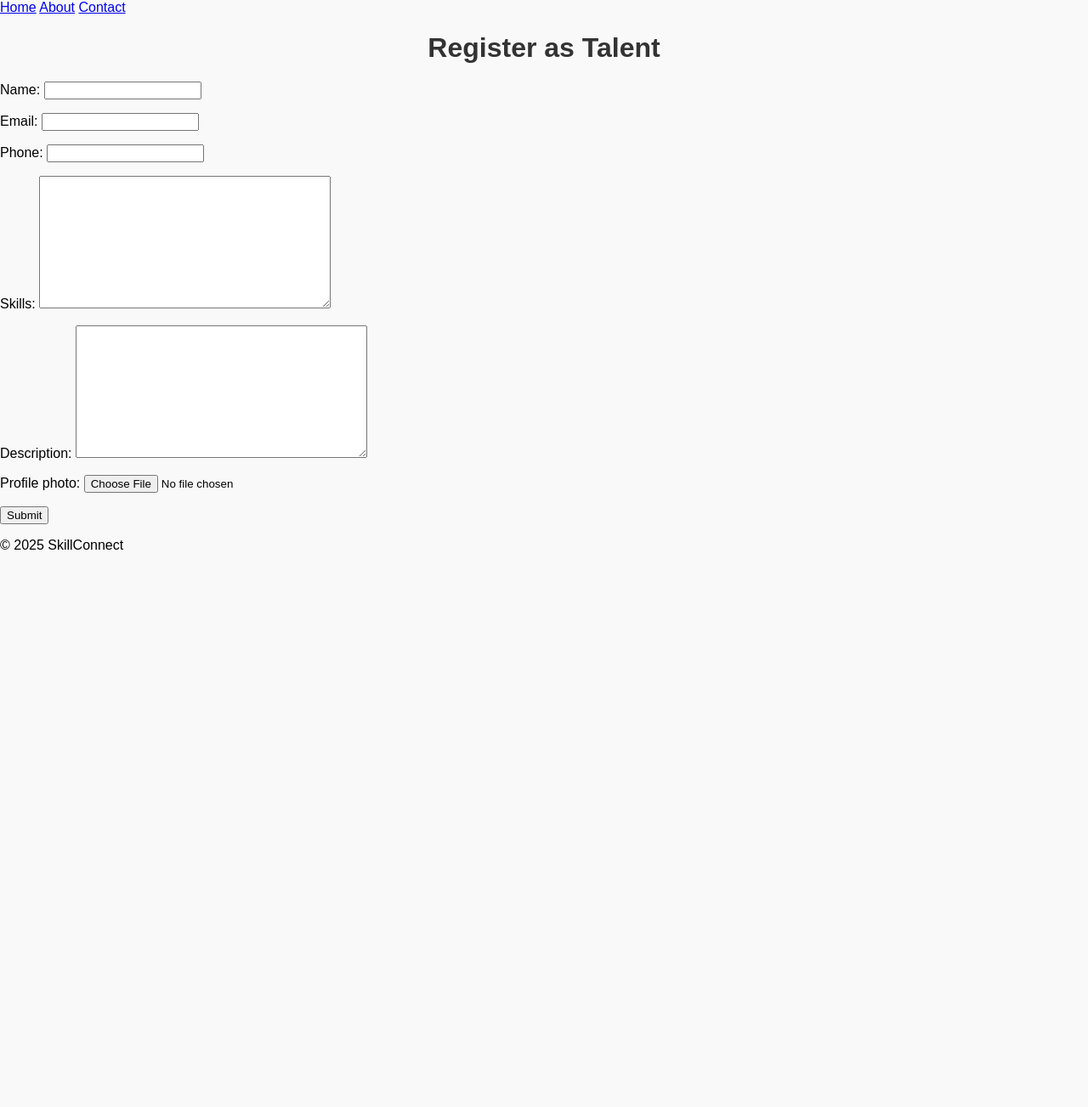
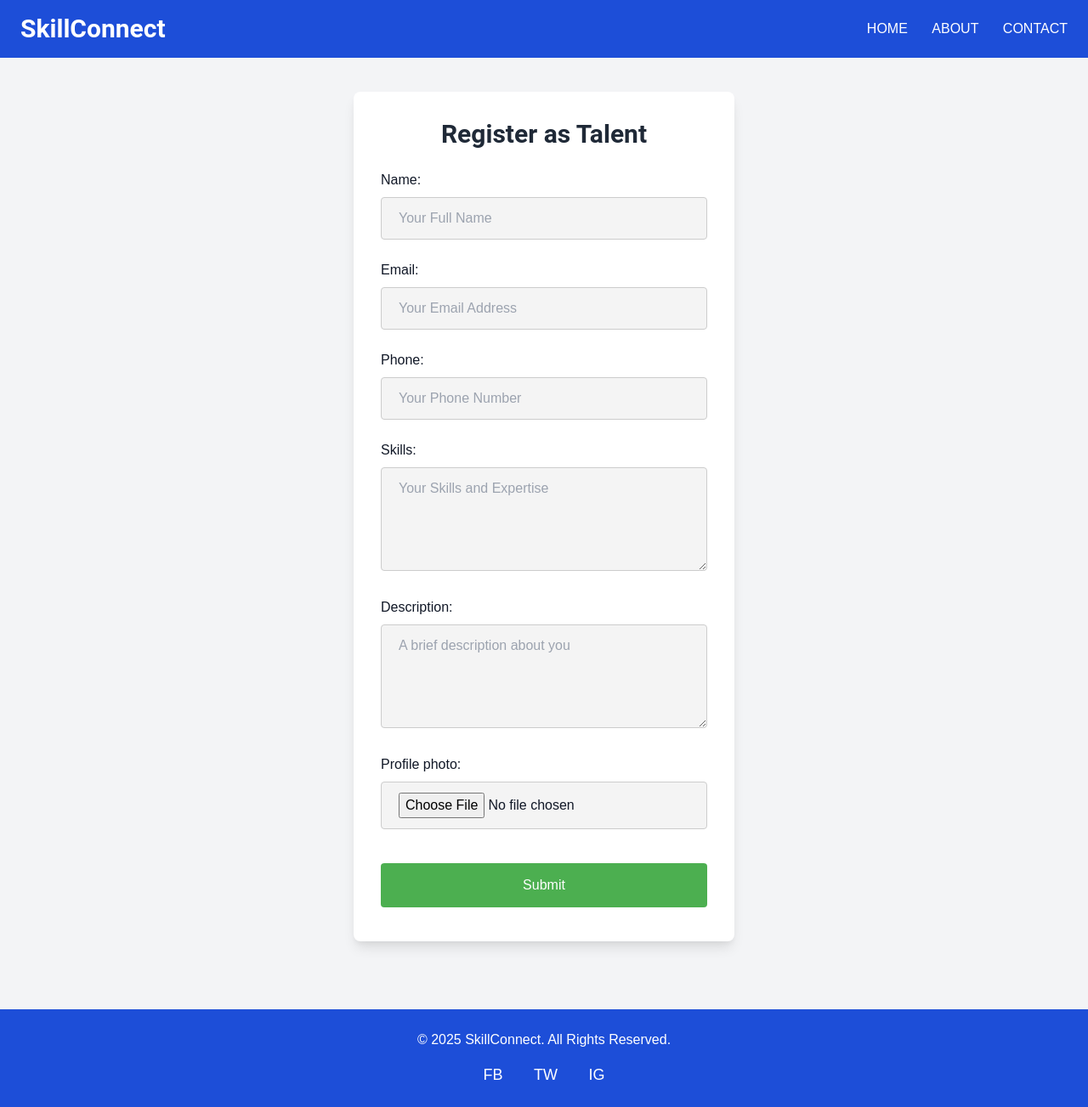
Before and after one commit to Arshad4786/SkillX, a Django app: page /register/ in a window 1280 px wide. Shown: the whole page at 85% size. Before the commit the page ends 647 px from the top, so only its background shows below. Run offline with Django 5.2, Linux system fonts and the light colour scheme; some libraries are stand-ins or nearby versions.

Commit message:
added styling

```diff
--- a/SkillConnect/settings.py
+++ b/SkillConnect/settings.py
@@ -117,7 +117,8 @@ USE_TZ = True
 # https://docs.djangoproject.com/en/5.0/howto/static-files/
 
 STATIC_URL = '/static/'
-STATICFILES_DIRS = [BASE_DIR / 'static']
+STATICFILES_DIRS = [BASE_DIR / 'myApp/static']
+STATIC_ROOT = BASE_DIR / 'staticfiles'
 
 
 # Default primary key field type
--- a/myApp/forms.py
+++ b/myApp/forms.py
@@ -5,3 +5,12 @@ class TalentForm(forms.ModelForm):
     class Meta:
         model = Talent
         fields = ['name', 'email', 'phone', 'skills', 'description', 'profile_photo']
+
+        widgets = {
+            'name': forms.TextInput(attrs={'class': 'input-field', 'placeholder': 'Your Full Name'}),
+            'email': forms.EmailInput(attrs={'class': 'input-field', 'placeholder': 'Your Email Address'}),
+            'phone': forms.TextInput(attrs={'class': 'input-field', 'placeholder': 'Your Phone Number'}),
+            'skills': forms.Textarea(attrs={'class': 'input-field', 'placeholder': 'Your Skills and Expertise', 'rows': 4}),
+            'description': forms.Textarea(attrs={'class': 'input-field', 'placeholder': 'A brief description about you', 'rows': 4}),
+            'profile_photo': forms.ClearableFileInput(attrs={'class': 'input-field'}),
+        }
--- /dev/null
+++ b/myApp/static/css/style.css
@@ -0,0 +1,126 @@
+/* Custom Styles for SkillConnect */
+
+/* Utility classes for spacing, colors, and fonts */
+
+/* Global Styles */
+body {
+     font-family: 'Arial', sans-serif;
+ }
+
+ h1, h2, h3 {
+     font-family: 'Roboto', sans-serif;
+ }
+
+ a {
+     text-decoration: none;
+ }
+
+ a:hover {
+     text-decoration: underline;
+ }
+
+ /* Header Styles */
+ header {
+     background-color: #2d3748;
+ }
+
+ header h1 a {
+     font-weight: bold;
+     color: #fff;
+ }
+
+ header nav a {
+     color: #fff;
+     text-transform: uppercase;
+     font-size: 16px;
+ }
+
+ header nav a:hover {
+     color: #edf2f7;
+ }
+
+ /* Button Styling */
+ .bg-yellow-500 {
+     background-color: #fbbf24;
+ }
+
+ .bg-yellow-500:hover {
+     background-color: #f59e0b;
+ }
+
+ .bg-green-500 {
+     background-color: #10b981;
+ }
+
+ .bg-green-500:hover {
+     background-color: #059669;
+ }
+
+ /* Footer Styles */
+ footer {
+     background-color: #2d3748;
+ }
+
+ footer a {
+     color: #fff;
+     font-size: 18px;
+ }
+
+ footer a:hover {
+     color: #fbbf24;
+ }
+
+ /* Responsive Styles */
+ @media (max-width: 768px) {
+     header .container {
+         flex-direction: column;
+         text-align: center;
+     }
+
+     header h1 {
+         margin-bottom: 15px;
+     }
+
+     header nav {
+         margin-top: 10px;
+     }
+
+     footer .container {
+         padding-left: 15px;
+         padding-right: 15px;
+     }
+ }
+ /* Styling for all input fields */
+.input-field {
+     width: 100%;
+     padding: 12px 20px;
+     margin: 8px 0;
+     box-sizing: border-box;
+     border: 1px solid #ccc;
+     border-radius: 4px;
+     font-size: 16px;
+     background-color: #f4f4f4;
+ }
+
+ /* Focus effect */
+ .input-field:focus {
+     border-color: #4CAF50;
+     background-color: #ffffff;
+ }
+
+ /* Styling for the submit button */
+ button[type="submit"] {
+     background-color: #4CAF50;
+     color: white;
+     padding: 14px 20px;
+     margin: 8px 0;
+     border: none;
+     border-radius: 4px;
+     cursor: pointer;
+     font-size: 16px;
+     width: 100%;
+ }
+
+ button[type="submit"]:hover {
+     background-color: #45a049;
+ }
--- a/myApp/templates/myApp/base.html
+++ b/myApp/templates/myApp/base.html
@@ -1,27 +1,54 @@
 {% load static %}
+
 <!DOCTYPE html>
 <html lang="en">
 <head>
     <meta charset="UTF-8">
     <meta name="viewport" content="width=device-width, initial-scale=1.0">
     <title>{% block title %}SkillConnect{% endblock %}</title>
+    <!-- Include Tailwind CSS -->
+    <link href="https://cdn.jsdelivr.net/npm/tailwindcss@2.0.0/dist/tailwind.min.css" rel="stylesheet">
     <link rel="stylesheet" href="{% static 'css/style.css' %}">
 </head>
-<body>
-    <header>
-        <nav>
-            <a href="/">Home</a>
-            <a href="/about/">About</a>
-            <a href="/contact/">Contact</a>
-        </nav>
+<body class="bg-gray-100 text-gray-900">
+    <!-- Header Section -->
+    <header class="bg-blue-700 py-4">
+        <div class="container mx-auto flex justify-between items-center px-6">
+            <h1 class="text-3xl text-white font-bold">
+                <a href="/">SkillConnect</a>
+            </h1>
+            <nav class="space-x-6">
+                <a href="/" class="text-white hover:text-gray-300">Home</a>
+                <a href="/about/" class="text-white hover:text-gray-300">About</a>
+                <a href="/contact/" class="text-white hover:text-gray-300">Contact</a>
+            </nav>
+        </div>
     </header>
 
-    <main>
-        {% block content %}{% endblock %}
+    <!-- Main Content -->
+    <main class="container mx-auto px-6 py-10">
+        {% block content %}
+        <section class="text-center">
+            <h2 class="text-4xl font-semibold text-gray-800 mb-4">Welcome to SkillConnect</h2>
+            <p class="text-lg text-gray-600 mb-6">A platform to discover top talent and connect with professionals.</p>
+            <div class="flex justify-center space-x-6">
+                <a href="/register/" class="bg-green-500 text-white px-6 py-3 rounded hover:bg-green-400 text-lg">Talent Register</a>
+                <a href="#"  class="bg-blue-500 text-white px-6 py-3 rounded hover:bg-blue-400 text-lg">Client</a>
+            </div>
+        </section>
+        {% endblock %}
     </main>
 
-    <footer>
-        <p>&copy; 2025 SkillConnect</p>
+    <!-- Footer Section -->
+    <footer class="bg-blue-700 text-white py-6 mt-10">
+        <div class="container mx-auto text-center">
+            <p>&copy; 2025 SkillConnect. All Rights Reserved.</p>
+            <div class="mt-4">
+                <a href="#" class="mx-4 text-white hover:text-gray-300">FB</a>
+                <a href="#" class="mx-4 text-white hover:text-gray-300">TW</a>
+                <a href="#" class="mx-4 text-white hover:text-gray-300">IG</a>
+            </div>
+        </div>
     </footer>
 </body>
 </html>
--- a/myApp/templates/myApp/register.html
+++ b/myApp/templates/myApp/register.html
@@ -3,10 +3,22 @@
 {% block title %}Register Talent{% endblock %}
 
 {% block content %}
-<h1>Register as Talent</h1>
-<form method="POST" enctype="multipart/form-data">
-    {% csrf_token %}
-    {{ form.as_p }}
-    <button type="submit">Submit</button>
-</form>
+<div class="max-w-md mx-auto bg-white p-8 rounded-lg shadow-lg">
+    <h1 class="text-3xl font-semibold text-center text-gray-800 mb-6">Register as Talent</h1>
+    <form method="POST" enctype="multipart/form-data">
+        {% csrf_token %}
+
+        <!-- Form Fields -->
+        <div class="space-y-4">
+            {{ form.as_p }}
+        </div>
+
+        <!-- Submit Button -->
+        <div class="mt-6 text-center">
+            <button type="submit" class="w-full bg-green-500 text-white px-6 py-3 rounded-lg hover:bg-green-400 transition duration-300">
+                Submit
+            </button>
+        </div>
+    </form>
+</div>
 {% endblock %}
--- a/static/css/style.css
+++ /dev/null
@@ -1,11 +0,0 @@
-body {
-    font-family: Arial, sans-serif;
-    margin: 0;
-    padding: 0;
-    background-color: #f9f9f9;
-}
-h1 {
-    color: #333;
-    text-align: center;
-    margin-top: 20px;
-}
```
Also changed, not shown: profile_photos/splash-icon.png (deleted), profile_photos/splash-icon_C4hkWes.png (deleted), profile_photos/splash-icon_oXHiFdS.png (deleted).
